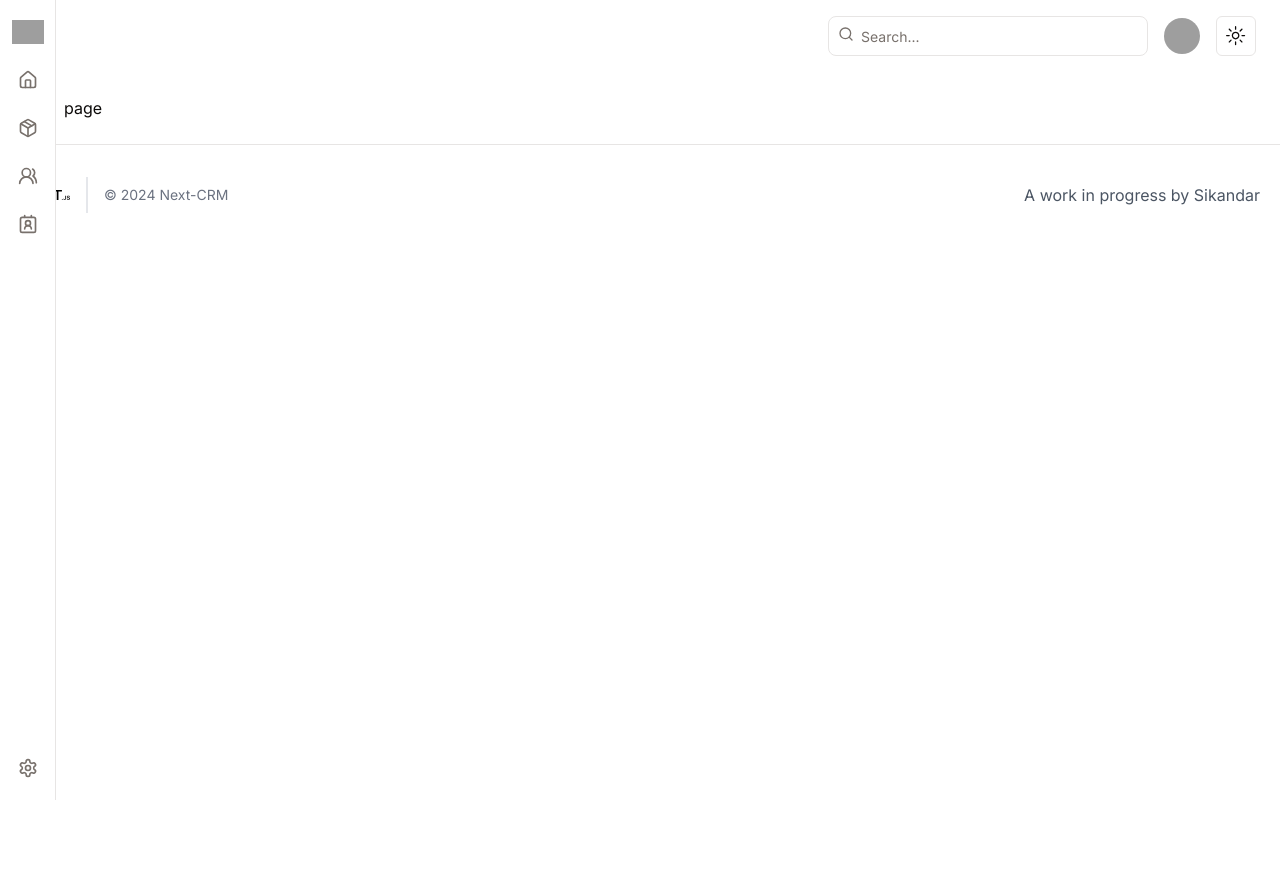
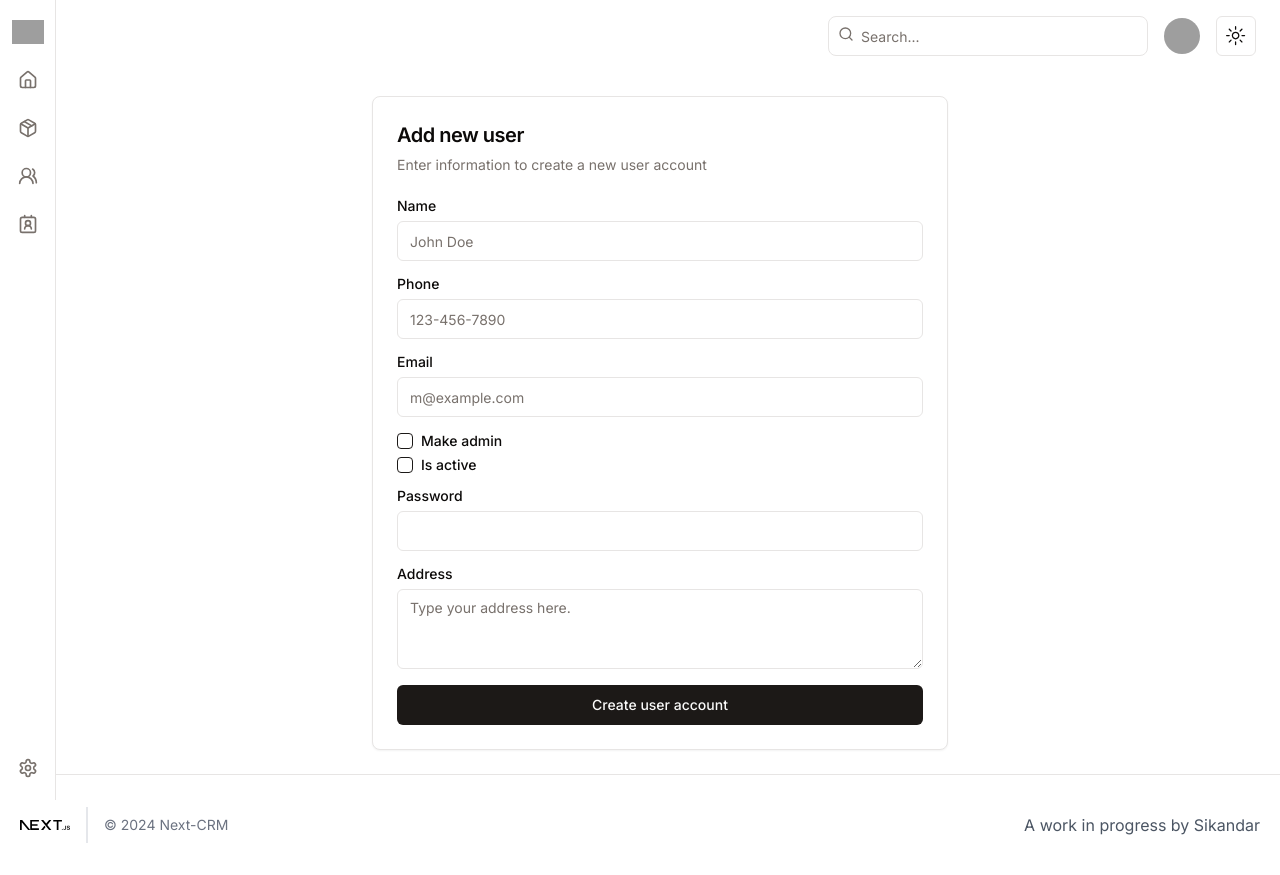
Before and after one commit to Sikandar873964/Next-gen-CRM, a Next.js app: page /dashboard/users/add in a window 1280 px wide. Before the commit the page ends 800 px from the top, so only its background shows below. Built offline with nearby package versions, Linux system fonts and the light colour scheme; grey boxes are pictures that could not be loaded.

Commit message:
Add cards to dashboard

```diff
--- a/src/app/dashboard/page.jsx
+++ b/src/app/dashboard/page.jsx
@@ -1,9 +1,70 @@
-import React from 'react'
+import React from "react";
+import Link from "next/link"
+import {
+  Activity,
+  ArrowUpRight,
+  CircleUser,
+  CreditCard,
+  DollarSign,
+  Euro,
+  Menu,
+  Package2,
+  Search,
+  Users,
+} from "lucide-react"
+import {
+  Card,
+  CardContent,
+  CardDescription,
+  CardHeader,
+  CardTitle,
+} from "@/components/ui/card"
 
 function page() {
   return (
-    <div>page</div>
-  )
+    <div>
+      <div className="grid gap-4 md:grid-cols-2 md:gap-8 lg:grid-cols-4">
+        <Card x-chunk="dashboard-01-chunk-0">
+          <CardHeader className="flex flex-row items-center justify-between space-y-0 pb-2">
+            <CardTitle className="text-sm font-medium">Total Transactions</CardTitle>
+            <Euro className="h-4 w-4 text-muted-foreground" />
+          </CardHeader>
+          <CardContent>
+            <div className="text-2xl font-bold">5</div>
+
+          </CardContent>
+        </Card>
+        <Card x-chunk="dashboard-01-chunk-1">
+          <CardHeader className="flex flex-row items-center justify-between space-y-0 pb-2">
+            <CardTitle className="text-sm font-medium">Total Users</CardTitle>
+            <Users className="h-4 w-4 text-muted-foreground" />
+          </CardHeader>
+          <CardContent>
+            <div className="text-2xl font-bold">+2350</div>
+          </CardContent>
+        </Card>
+        <Card x-chunk="dashboard-01-chunk-2">
+          <CardHeader className="flex flex-row items-center justify-between space-y-0 pb-2">
+            <CardTitle className="text-sm font-medium">Sales</CardTitle>
+            <CreditCard className="h-4 w-4 text-muted-foreground" />
+          </CardHeader>
+          <CardContent>
+            <div className="text-2xl font-bold">+12,234</div>
+
+          </CardContent>
+        </Card>
+        <Card x-chunk="dashboard-01-chunk-3">
+          <CardHeader className="flex flex-row items-center justify-between space-y-0 pb-2">
+            <CardTitle className="text-sm font-medium">Active Users</CardTitle>
+            <Activity className="h-4 w-4 text-muted-foreground" />
+          </CardHeader>
+          <CardContent>
+            <div className="text-2xl font-bold">+573</div>
+          </CardContent>
+        </Card>
+      </div>
+    </div>
+  );
 }
 
-export default page
+export default page;
--- a/src/app/dashboard/users/add/page.jsx
+++ b/src/app/dashboard/users/add/page.jsx
@@ -1,9 +1,83 @@
-import React from 'react'
+import Link from "next/link";
+import { Checkbox } from "@/components/ui/checkbox";
+import { Button } from "@/components/ui/button";
+import {
+  Card,
+  CardContent,
+  CardDescription,
+  CardHeader,
+  CardTitle,
+} from "@/components/ui/card";
+import { Input } from "@/components/ui/input";
+import { Label } from "@/components/ui/label";
+import { Textarea } from "@/components/ui/textarea";
 
-function page() {
-  return (
-    <div>page</div>
-  )
+export default function page() {
+return (
+    <Card className="mx-auto max-w-xl">
+        <CardHeader>
+            <CardTitle className="text-xl">Add new user</CardTitle>
+            <CardDescription>
+                Enter information to create a new user account
+            </CardDescription>
+        </CardHeader>
+        <CardContent>
+            <div className="grid gap-4">
+                <div className="grid grid-cols-1 gap-4">
+                    <div className="grid gap-2">
+                        <Label htmlFor="first-name">Name</Label>
+                        <Input id="first-name" placeholder="John Doe" required />
+                    </div>
+                    <div className="grid gap-2">
+                        <Label htmlFor="phone">Phone</Label>
+                        <Input id="phone" placeholder="123-456-7890" required />
+                    </div>
+                </div>
+                <div className="grid grid-cols-1 gap-4">
+                    <div className="grid gap-2">
+                        <Label htmlFor="email">Email</Label>
+                        <Input
+                            id="email"
+                            type="email"
+                            placeholder="m@example.com"
+                            required
+                        />
+                    </div>
+                    <div className="grid gap-2">
+                        <div className="flex items-center space-x-2">
+                            <Checkbox id="is admin" />
+                            <label
+                                htmlFor="terms2"
+                                className="text-sm font-medium leading-none peer-disabled:cursor-not-allowed peer-disabled:opacity-70"
+                            >
+                                Make admin
+                            </label>
+                        </div>
+                        <div className="flex items-center space-x-2">
+                            <Checkbox id="is admin" />
+                            <label
+                                htmlFor="terms2"
+                                className="text-sm font-medium leading-none peer-disabled:cursor-not-allowed peer-disabled:opacity-70"
+                            >
+                                Is active
+                            </label>
+                        </div>
+                    </div>
+                </div>
+                <div className="grid gap-2">
+                    <Label htmlFor="password">Password</Label>
+                    <Input id="password" type="password" />
+                </div>
+                <div className="grid gap-2">
+                    <Label htmlFor="address">Address</Label>
+                    <Textarea id="address" type="text" placeholder="Type your address here." />
+                </div>
+                <Button type="submit" className="w-full">
+                    Create user account
+                </Button>
+
+            </div>
+        </CardContent>
+    </Card>
+);
 }
-
-export default page
```
